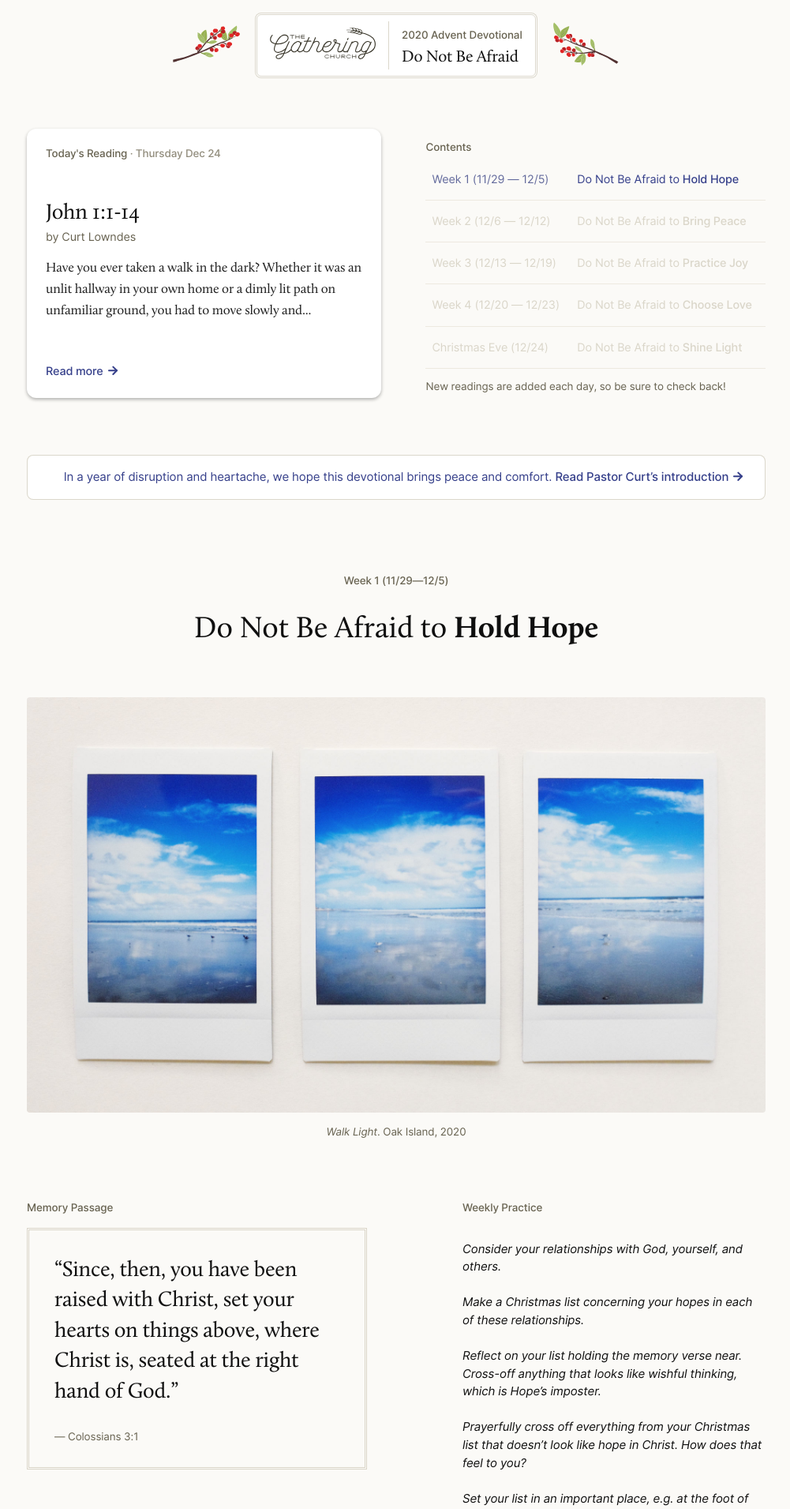
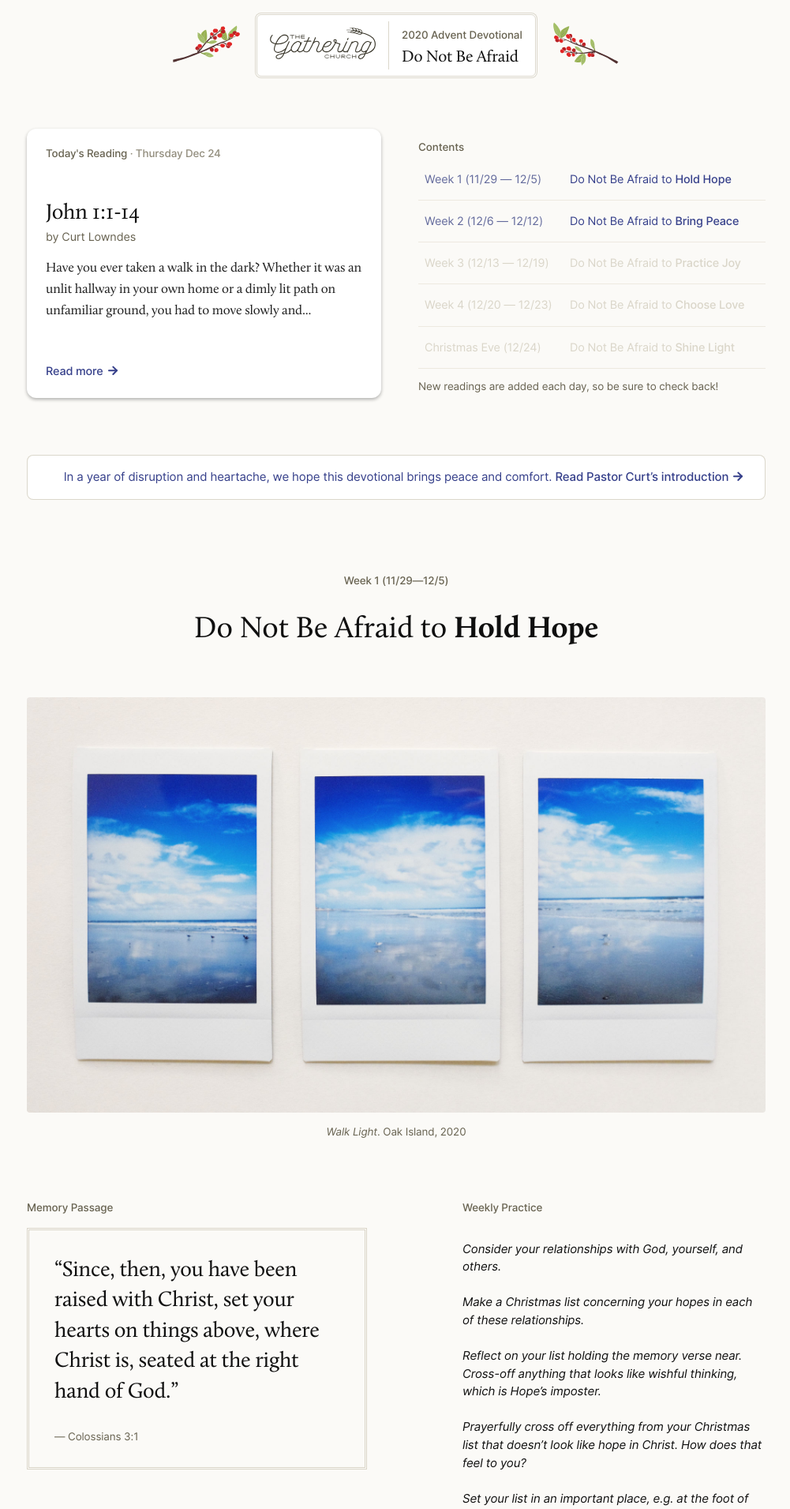
Before and after one commit to brandorn/gc-advent, a Jekyll site: the page built from index.html, in a window 1280 px wide. Shown: the top 1911 px of the page at 79% size, without its empty margins (138-1139 px from the left). Built offline with Jekyll 4.4.1, drawn with Linux system fonts in a browser that asks for light colours; some of the changed text lies outside the part shown.

Commit message:
Saturday night update

```diff
--- a/index.html
+++ b/index.html
@@ -19,13 +19,13 @@
 		<ul>
 			<li>
 				<a href="#week1">
-					<p class="week-link">
-						<span>Week 1 (11/29 — 12/5)</span> Do Not Be Afraid to <b>Hold Hope</b>
-					</p>
+					<p class="week-link"><span>Week 1 (11/29 — 12/5)</span> Do Not Be Afraid to <b>Hold Hope</b></p>
 				</a>
 			</li>
 			<li>
-				<p class="week-link"><span>Week 2 (12/6 — 12/12)</span> Do Not Be Afraid to <b>Bring Peace</b></p>
+				<a href="#week2">
+					<p class="week-link"><span>Week 2 (12/6 — 12/12)</span> Do Not Be Afraid to <b>Bring Peace</b></p>
+				</a>
 			</li>
 			<li>
 				<p class="week-link"><span>Week 3 (12/13 — 12/19)</span> Do Not Be Afraid to <b>Practice Joy</b></p>
@@ -81,14 +81,14 @@
 	</div>
 </section>
 
-<!-- <section class="week-readings" id="week2">
+<section class="week-readings" id="week2">
 	<div class="week-title">
 		<p class="label">Week 2 (12/6—12/12)</p>
 		<h2>Do Not Be Afraid to <span>Bring Peace</span></h2>
 	</div>
 	<figure class="week-image">
 		<img src="/src/img/week-2.jpg" alt="Bright yellow maple leaves">
-		<figcaption><i>Be Here Now</i>. Durham, 2020</figcaption>
+		<figcaption><i>Lest a Seed Die</i>. Durham, 2020</figcaption>
 	</figure>
 	<div class="week-context">
 		<div class="memory-passage">
@@ -117,7 +117,7 @@
 		{% endfor %}
 		</div>
 	</div>
-</section> -->
+</section>
 
 <!-- <section class="week-readings" id="week3">
 	<div class="week-title">
--- a/src/styles/_sass/_pages.scss
+++ b/src/styles/_sass/_pages.scss
@@ -68,7 +68,7 @@
 	} // .todays-reading
 
 	.contents {
-		width: 46%;
+		width: 47%;
 
 		@media all and (max-width: $break-medium) {
 			text-align: center;
@@ -101,24 +101,25 @@
 				p { transition: all 200ms; }
 
 				p.week-link {
-					border-radius: 8px;
+					border-radius: 4px;
 					color: $blue-02;
-					margin: 0 0 0.5rem -0.5rem;
+					margin: 0.5rem 0 0.5rem -0.5rem;
 					padding: 0.5rem 1rem;
+					position: relative;
 
 					&:after {
 						content: url("/src/img/arrow-down.svg");
-						display: inline-block;
-						margin: 2px 0 0 8px;
 						opacity: 0;
 						position: absolute;
+						right: 12px;
+						top: 9px;
 						transition: all 150ms;
 						width: 10px;
+
+						@media all and (max-width: $break-medium) { top: 19px; }
 					}
 
-					span {
-						color: $blue-03;
-					}
+					span { color: $blue-03; }
 				}
 
 				&:hover {
```
